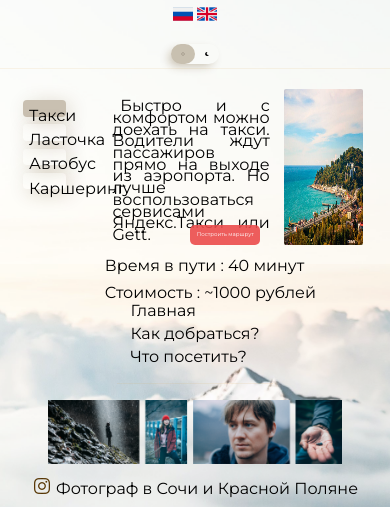
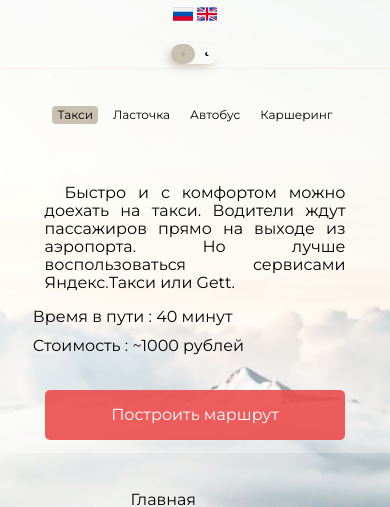
Before and after one commit to AnzhelikaBelinskaya/Apartment-for-rent, a Vue app: page /#/transport in a window 390 px wide. Shown: the part 164-671 px from the top of the page. Built offline with nearby package versions, Linux system fonts and the light colour scheme; what vue-social-sharing would draw is missing.

Commit message:
complete mobile view

```diff
--- a/src/App.vue
+++ b/src/App.vue
@@ -59,16 +59,14 @@ export default {
   font-family: "Montserrat", sans-serif;
   color: var(--txt);
   background-color: var(--bg);
-  @include mobile {
-    width: auto;
-  };
+   width: auto;
 }
 
 .main__container {
-  margin: 1vw 4vw;
+ margin: 0 auto;
   background-color: var(--bg);
   @include mobile {
-    margin: 0 auto;
+
     width: auto;
   }
 }
@@ -76,10 +74,10 @@ export default {
 .main__background {
   background-image: url("/img/paralax.jpg");
   background-repeat: no-repeat;
-  background-size: 100%;
+  background-size: 110%;
   position: fixed;
   width: 100%;
-  height: 100%;
+  height: 100vh;
   z-index: -5;
   @include mobile {
     height: 100vh;
--- a/src/components/Apart.vue
+++ b/src/components/Apart.vue
@@ -126,9 +126,10 @@ export default {
   font-size: 1.8vw;
   @include mobile {
     font-size: 18px;
-    width: 150px;
+    width: 80%;
     height: 50px;
     line-height: 50px;
+    font-size: 16px;
   }
 
   &:hover {
--- a/src/components/AttractionItem.vue
+++ b/src/components/AttractionItem.vue
@@ -4,9 +4,7 @@
       <img :src="imageSrc" alt class="attraction__image" />
       <div class="attraction__text">
         <div class="attraction__title">{{ title }}</div>
-        <div class="attraction__type">
-          {{ $options.attrTitles.category | translate }} : {{ type }}
-        </div>
+        <div class="attraction__type">{{ $options.attrTitles.category | translate }} : {{ type }}</div>
         <div class="attraction__description">{{ content }}</div>
         <div class="attraction__address">{{ address }}</div>
       </div>
@@ -15,16 +13,16 @@
 </template>
 
 <script>
-import { titles } from '../data/titles.data'
+import { titles } from "../data/titles.data";
 export default {
-  props: ['title', 'content', 'type', 'address', 'imageSrc'],
+  props: ["title", "content", "type", "address", "imageSrc"],
   attrTitles: titles.attractions,
-}
+};
 </script>
 
 <style scoped lang="scss">
 .attraction__item {
-  background-color: var(--lighterbg);
+  background-color: var(--bg);
   border-radius: 10px;
   padding: 1vw;
   width: 90%;
@@ -33,11 +31,28 @@ export default {
   &:hover {
     transform: scale(1.02);
   }
+  @include mobile {
+    width: 95%;
+    padding: 10px;
+    margin: 5px 0;
+  }
 }
 
 .attraction__text {
+  overflow-y: scroll;
+  &::-webkit-scrollbar {
+    width: 0;
+  }
+
+  &::-webkit-scrollbar-track {
+    background: none;
+  }
   padding: 0.5vw;
   height: 8vw;
+  @include mobile {
+    padding: 5px;
+    height: 80%;
+  }
 }
 .attraction__title {
   font-size: 1.2vw;
@@ -47,10 +62,14 @@ export default {
   border-radius: 5px;
   padding: 0.3vw;
   width: 100%;
+  @include mobile {
+    font-size: 18px;
+    padding: 3px;
+  }
 }
 .attraction__description-container {
   @include flexrow(flex-start);
-  align-items: center;
+  align-items: flex-start;
 }
 
 .attraction__image {
@@ -58,5 +77,14 @@ export default {
   box-shadow: 0px 0px 3px 3px rgba(255, 255, 255, 0.5);
   width: 8vw;
   height: 8vw;
+  @include mobile {
+    width: 20vw;
+    height: 20vw;
+    box-shadow: none;
+  }
+  .attraction__description {
+    font-size: 14px;
+    text-align: justify;
+  }
 }
 </style>
--- a/src/components/Attractions.vue
+++ b/src/components/Attractions.vue
@@ -1,29 +1,32 @@
 <template>
   <div class="attractions">
-    <div class="attractions__header">
-      {{ $options.attrTitles.header | translate }}
-    </div>
+    <div class="attractions__header">{{ $options.attrTitles.header | translate }}</div>
     <select
       type="select"
       class="attractions__select"
       @change="switchType($event)"
       v-model="selectedType"
     >
-      <option value="Mountains" class="attractions__option">
-        {{ $options.attrTitles.select.mountains | translate }}
-      </option>
-      <option value="Parks" class="attractions__option">
-        {{ $options.attrTitles.select.parks | translate }}
-      </option>
-      <option value="Restaurants" class="attractions__option">
-        {{ $options.attrTitles.select.restaurants | translate }}
-      </option>
-      <option value="Waterfalls" class="attraction__option">
-        {{ $options.attrTitles.select.waterfalls | translate }}
-      </option>
-      <option value="Activities" class="attraction__option">
-        {{ $options.attrTitles.select.activities | translate }}
-      </option>
+      <option
+        value="Mountains"
+        class="attractions__option"
+      >{{ $options.attrTitles.select.mountains | translate }}</option>
+      <option
+        value="Parks"
+        class="attractions__option"
+      >{{ $options.attrTitles.select.parks | translate }}</option>
+      <option
+        value="Restaurants"
+        class="attractions__option"
+      >{{ $options.attrTitles.select.restaurants | translate }}</option>
+      <option
+        value="Waterfalls"
+        class="attraction__option"
+      >{{ $options.attrTitles.select.waterfalls | translate }}</option>
+      <option
+        value="Activities"
+        class="attraction__option"
+      >{{ $options.attrTitles.select.activities | translate }}</option>
     </select>
     <div class="attractions__container">
       <div class="attractions__item-container">
@@ -48,10 +51,10 @@
 </template>
 
 <script>
-import yandexMap from './Map'
-import AttractionItem from './AttractionItem'
-import { attractions } from '../data/attractions.data'
-import { titles } from '../data/titles.data'
+import yandexMap from "./Map";
+import AttractionItem from "./AttractionItem";
+import { attractions } from "../data/attractions.data";
+import { titles } from "../data/titles.data";
 export default {
   attractions,
   attrTitles: titles.attractions,
@@ -59,40 +62,48 @@ export default {
     AttractionItem,
     yandexMap,
   },
-  data: function() {
-    return { selectedType: 'Parks' }
+  data: function () {
+    return { selectedType: "Parks" };
   },
   computed: {
-    places: function() {
+    places: function () {
       return attractions.places.filter(
         (item) => item.balloon.footer === this.selectedType
-      )
+      );
     },
-    cards: function() {
-      return this.places.map((item) => item.balloon)
+    cards: function () {
+      return this.places.map((item) => item.balloon);
     },
-    markerIcon: function() {
+    markerIcon: function () {
       return attractions.icons.filter(
         (icon) => icon.type === this.selectedType
-      )[0]
+      )[0];
     },
   },
 
   methods: {
-    switchType: function(event) {
-      this.selectedType = event.target.value
+    switchType: function (event) {
+      this.selectedType = event.target.value;
     },
   },
-}
+};
 </script>
 
 <style scoped lang="scss">
 .attractions {
   padding: 2vw 5vw;
+  @include mobile {
+    @include flexcol(flex-start);
+  }
 }
 .attractions__container {
   @include flexrow(space-between);
   height: 35vw;
+   @include mobile {
+    @include flexcol(flex-start);
+    height: auto;
+
+  }
 }
 .attractions__item-container {
   @include flexcol(flex-start);
@@ -100,9 +111,14 @@ export default {
   min-width: 55%;
   overflow-y: scroll;
   margin: 1vw;
+  @include mobile {
+    height: 25vh;
+    width: 100%;
+    margin: 20px 0;
+  }
 
   &::-webkit-scrollbar {
-    width: 1vw;
+    width: 0;
   }
 
   &::-webkit-scrollbar-track {
--- a/src/components/Footer.vue
+++ b/src/components/Footer.vue
@@ -25,9 +25,8 @@ export default {
 
 <style scoped lang="scss">
 .footer__container {
-  margin-top: 5vw;
+  padding: 5vw 5vw;
   @include flexrow(space-between);
-  width: 100%;
   @include mobile {
     @include flexcol(flex-start);
     align-items: center;
--- a/src/components/Transport.vue
+++ b/src/components/Transport.vue
@@ -55,10 +55,18 @@ export default {
   padding: 2vw;
   background-color: var(--bg);
   @include flexrow(space-around);
+  @include mobile {
+    @include flexcol(flex-start);
+    align-items: center;
+  }
 
   &__button-container {
     @include flexcol(flex-start);
     padding: 5vw 0;
+    @include mobile {
+      @include flexrow(space-around);
+
+    }
 
   }
 
@@ -75,22 +83,38 @@ export default {
     &-active {
       background-color: $lighter-font-color;
     }
+    @include mobile {
+      padding: 0 5px;
+      margin: 10px 5px;
+      width: 30%;
+      height: 18px;
+      font-size: 12px;
+      line-height: 18px;
+      box-shadow: none;
+    }
   }
   &__image {
     float: right;
     width: 30%;
     height: 40vw;
     border-radius: 2px;
+    @include mobile {
+      display: none;
+    }
   }
 }
 .transport {
   &__description-container {
     position: relative;
-
     width: 70%;
     height: 40vw;
     border-radius: 4px;
     padding: 3vw 3vw;
+    @include mobile {
+      width: auto;
+      height: auto;
+      padding: 20px;
+    }
   }
   &__instructions {
     padding: 3vw;
@@ -98,14 +122,27 @@ export default {
     text-align: justify;
     text-indent: 2vw;
     max-width: 60%;
+    @include mobile {
+      max-width: 90%;
+      padding: 0;
+      margin: 10px auto;
+      line-height: 18px;
+      text-indent: 20px;
+    }
   }
   &__time {
     padding: 1vw;
     color: var(--titlescolor);
+    @include mobile {
+      padding: 5px;
+    }
   }
   &__cost {
     padding: 1vw;
     color: var(--titlescolor);
+    @include mobile {
+      padding: 5px 5px 70px 5px;
+    }
   }
   &__link {
     position: absolute;
@@ -124,6 +161,14 @@ export default {
     &:hover {
       background-color: $red;
     }
+    @include mobile {
+      bottom: 5px;
+      right: 10%;
+      width: 80%;
+      height: 50px;
+      line-height: 50px;
+      font-size: 16px;
+    }
   }
 }
 </style>
--- a/src/components/gallery.vue
+++ b/src/components/gallery.vue
@@ -44,9 +44,17 @@ export default {
   padding: 40px 0;
   margin: 2px 40px;
   display: flex;
+  overflow-x: scroll;
+  &::-webkit-scrollbar {
+    width: 1vw;
+  }
+
+  &::-webkit-scrollbar-track {
+    background: none;
+  }
   @include mobile {
     width: auto;
-    overflow: scroll;
+
     -webkit-overflow-scrolling: touch;
     margin: 2px 5px;
   }
--- a/src/data/attractions.data.js
+++ b/src/data/attractions.data.js
@@ -32,7 +32,10 @@ export const attractions = {
     {
       balloon: {
         header: 'Dendrarium',
-        body: 'Interesting place',
+        body: `Чтобы посмотреть структуру DOM в реальном времени, попробуйте Live DOM Viewer. Просто введите что-нибудь в поле, и ниже вы увидите, как меняется DOM. Другой способ исследовать DOM – это использовать инструменты разработчика браузера. Это то, что мы каждый день делаем при разработке.
+        Для этого откройте страницу elks.html, включите инструменты разработчика и перейдите на вкладку Elements.
+
+        Выглядит примерно так:`,
         footer: 'Mountains',
         address: 'Орджоникидзе',
         imageSrc: '/img/attractions/Dendrarium.jpg',
--- a/src/styles/_variables.scss
+++ b/src/styles/_variables.scss
@@ -12,6 +12,7 @@ $lighter-white: rgba(255, 255, 255, 0.6);
 
 @mixin flexrow($justify){
     display: flex;
+    flex-direction: row;
     justify-content: $justify;
 }
 
```
